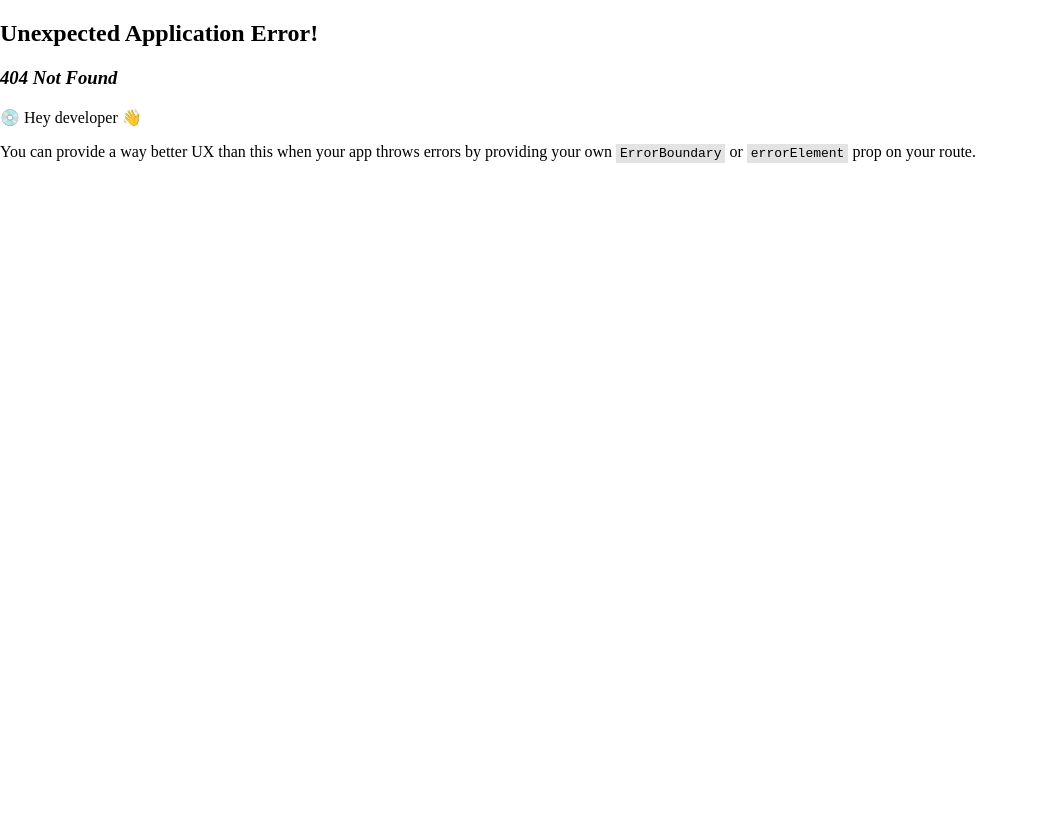
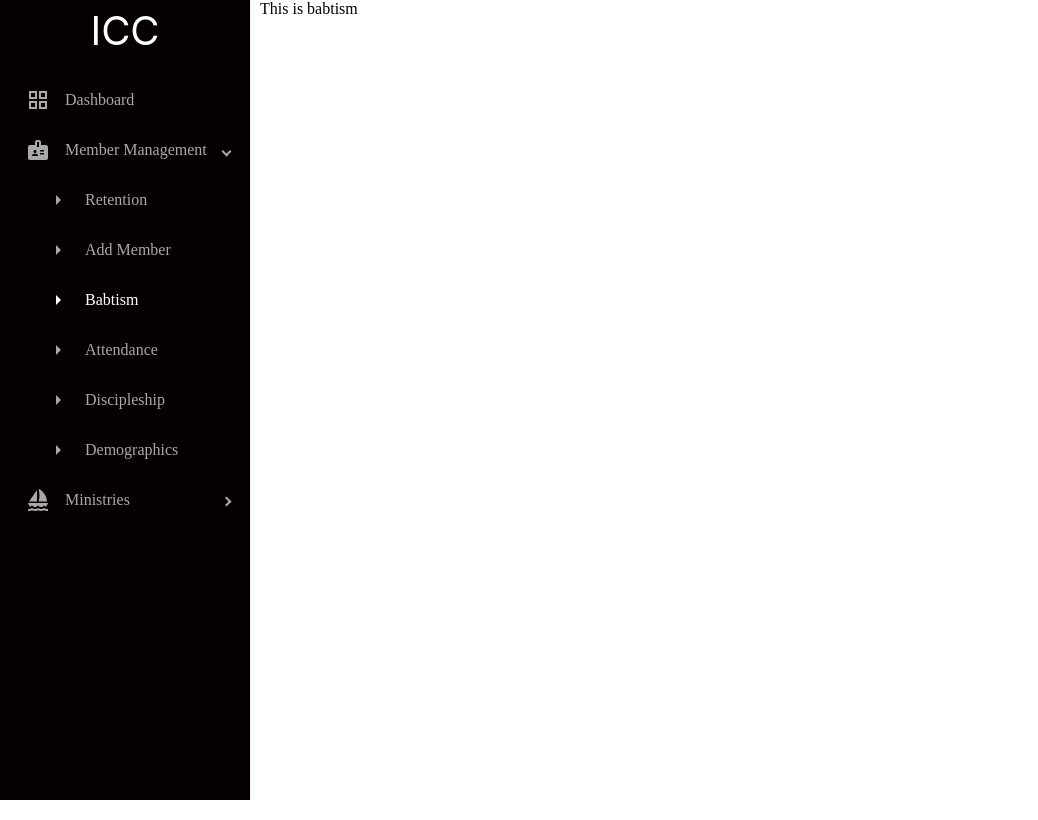
Before and after one commit to Tedmbg/statistics, a React (Vite) app in the folder ChurchBI/: page /babtism in a window 1280 px wide. Before the commit this address had no page. Shown: the whole page, without its empty margins (0-1038 px from the left). Built offline with nearby package versions, Linux system fonts and the light colour scheme.

Commit message:
add babtism router

```diff
--- a/ChurchBI/src/components/Main.jsx
+++ b/ChurchBI/src/components/Main.jsx
@@ -20,11 +20,12 @@ import Attendance from "../pages/membership-management/attendence/Attendance";
 import ServiceMinistry from "../pages/ministries/service-ministry/ServiceMinistry"
 import CreateMinistry from "../pages/ministries/create-ministry/CreateMinistry";
 import FellowshipMinistry from "../pages/ministries/fellowship-ministry/FellowshipMinistry"
+import Babtism from "../pages/membership-management/babtism/Babtism";
 const router = createBrowserRouter(
     createRoutesFromChildren(
         <Route path="/" element={<RootLayout/>}>
             <Route index element={<Dashboard/>}/>
-             <Route path="retantionRate" element={<RetentionRate/>}/>
+            <Route path="retantionRate" element={<RetentionRate/>}/>
             <Route path="demographics" element={<Demographics/>}/>
             <Route path="addMember" element={<AddMember/>}/>
             <Route path="discipleship" element={<Discipleship/>}/>
@@ -32,6 +33,7 @@ const router = createBrowserRouter(
             <Route path="fellowshipMinistry" element={<FellowshipMinistry/>}/>
             <Route path="serviceMinistry" element={<ServiceMinistry/>}/>
             <Route path="createMinistry" element={<CreateMinistry/>}/>
+            <Route path="babtism" element={<Babtism/>} />
 
 
         </Route>
--- /dev/null
+++ b/ChurchBI/src/pages/membership-management/babtism/Babtism.jsx
@@ -0,0 +1,11 @@
+
+
+function Babtism() {
+  return (
+    <div>
+      This is babtism
+    </div>
+  )
+}
+
+export default Babtism
```
